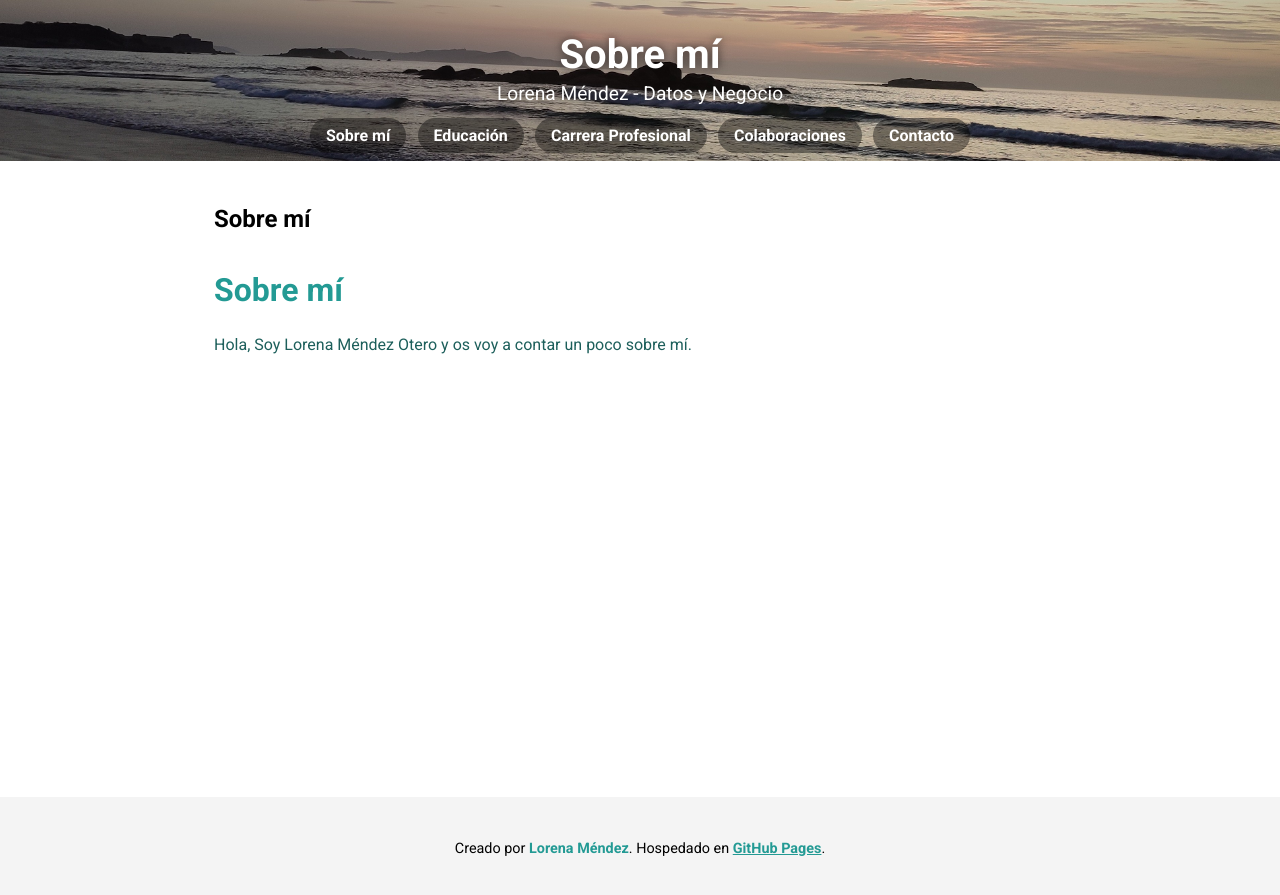
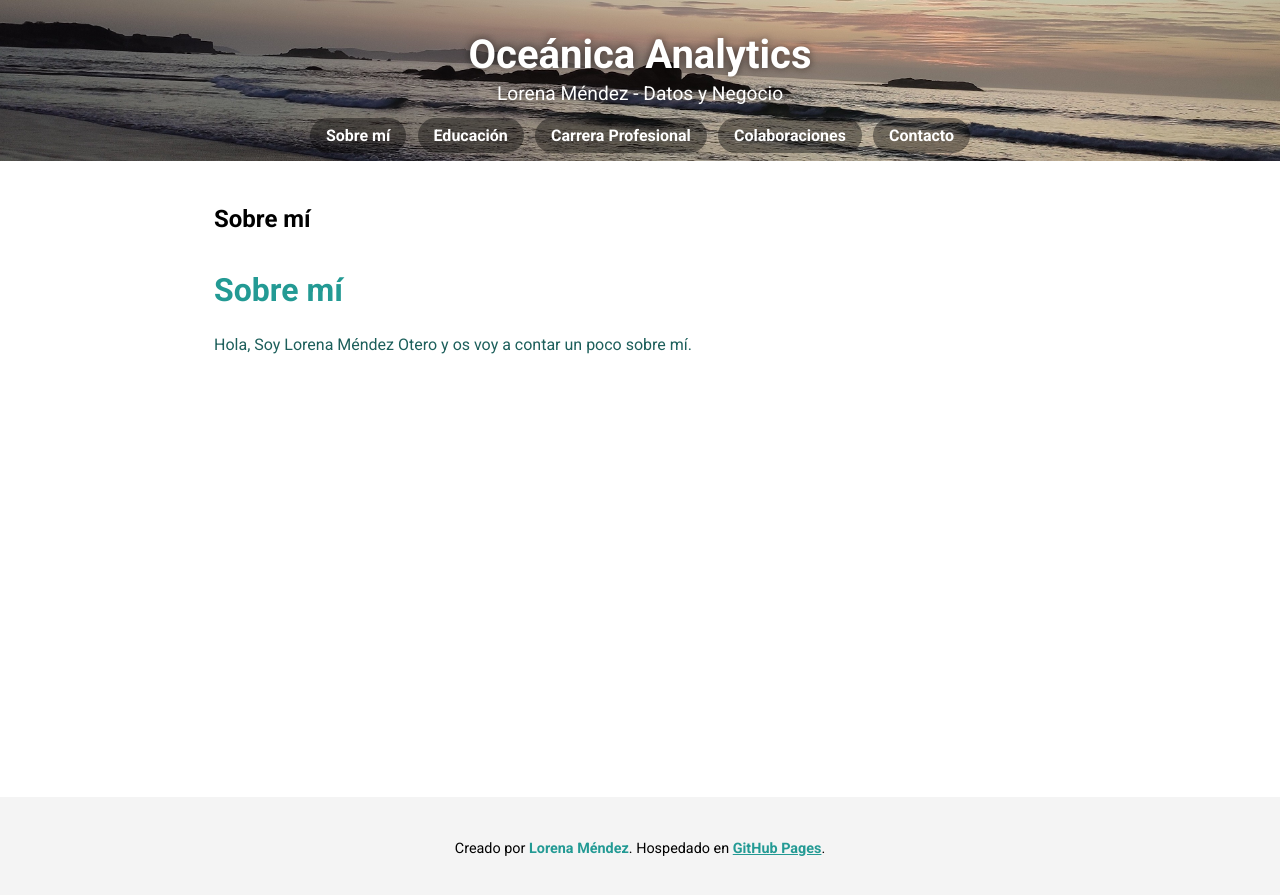
Before and after one commit to lmendezotero/lmendezotero.github.io, a Jekyll site: the page built from pages/about.md, in a window 1280 px wide. Shown: the top 895 px of the page. Built offline with Jekyll 4.4.1, drawn with Linux system fonts in a browser that asks for light colours.

Commit message:
Update aux_pages.html

```diff
--- a/_layouts/aux_pages.html
+++ b/_layouts/aux_pages.html
@@ -12,11 +12,7 @@
       <header class="site-header" style="background-image: url('{{ site.header_image | relative_url }}');">
         <button class="hamburger">&#9776;</button>
         <div class="header-text">
-          {% if page.title %}
-            <h1>{{ page.title }}</h1>
-          {% else %}
-            <h1>{{ site.title }}</h1>
-          {% endif %}
+          <h1>{{ site.title }}</h1>
           <p>{{ site.description }}</p>
         </div>
         <nav class="navbar">
@@ -30,11 +26,9 @@
         </nav>
       </header>
       <main class="container">
-        <div class="page-title">
-          {% if page.title %}
-            <h2>{{ page.title }}</h2>
-          {% endif %}
-        </div>
+        {% if page.title %}
+          <h2>{{ page.title }}</h2>
+        {% endif %}
         <div class="post-content">
           {{ content }}
         </div>
```
Also changed, not shown: other parts of _layouts/aux_pages.html (+0 -2 lines).
